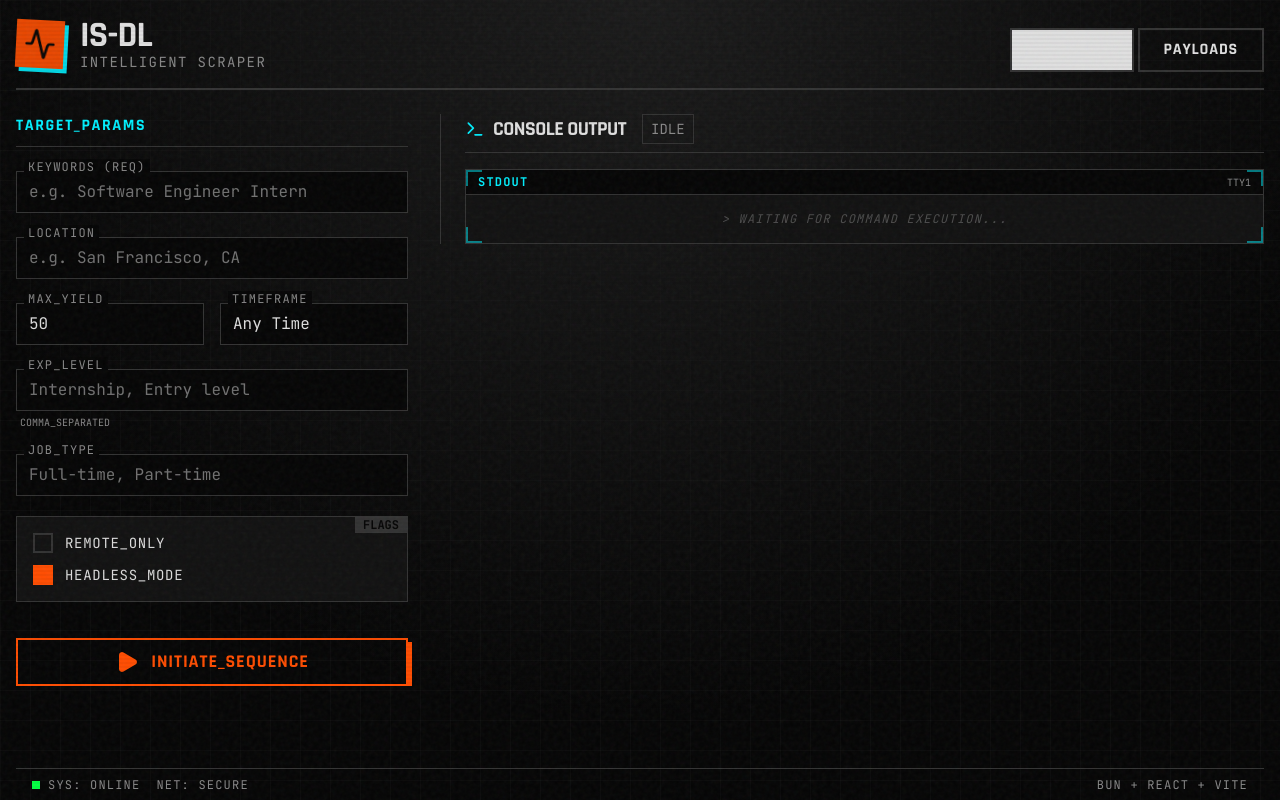
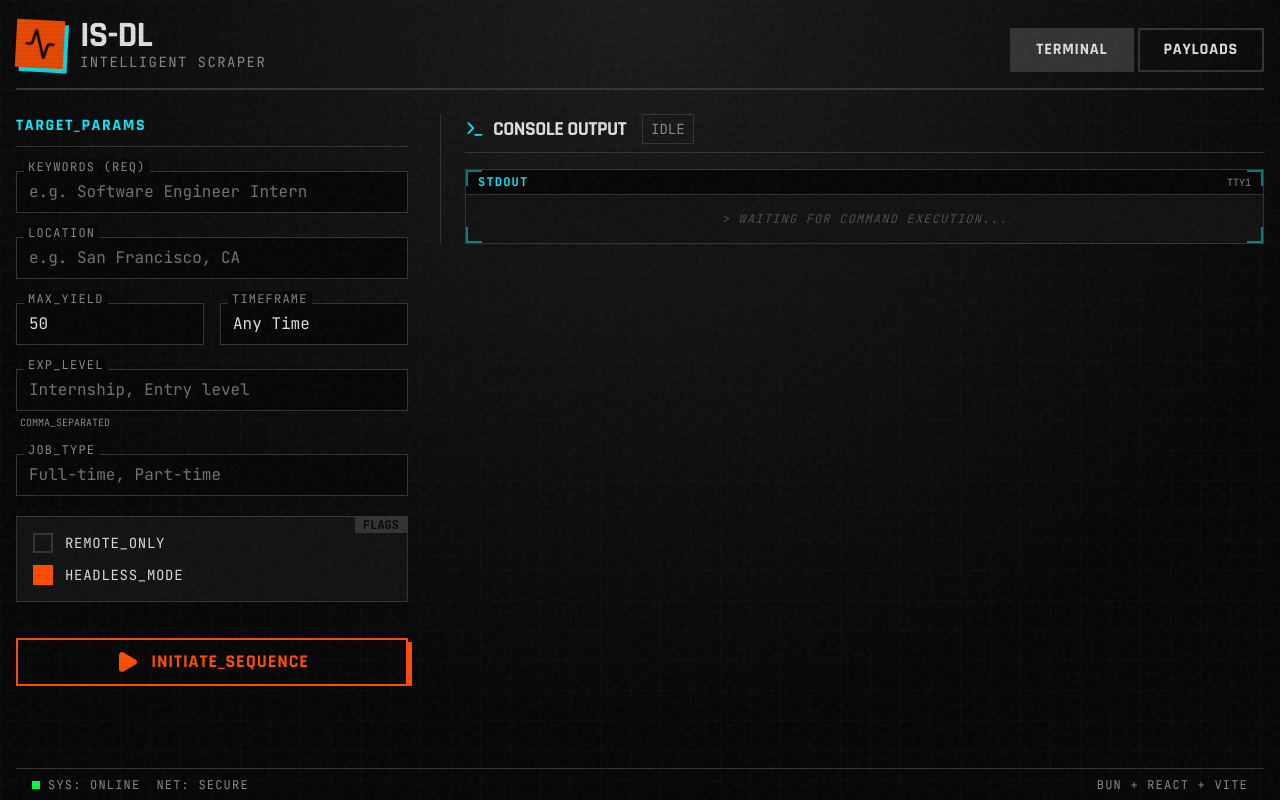
Before and after one commit to zytact/is-dl, a React (Vite) app in the folder apps/web/: page / in a window 1280 px wide. Built offline with nearby package versions, Linux system fonts and the light colour scheme; no server answers; the HTML template or start-up script is replaced by a standard one.

Commit message:
fix visiblity of tabs

```diff
--- a/apps/web/src/App.tsx
+++ b/apps/web/src/App.tsx
@@ -112,14 +112,14 @@ export default function App() {
           <button
             type="button"
             onClick={() => setActiveTab('scraper')}
-            className={`brutal-btn !border-brand-border !text-brand-text hover:!bg-brand-border px-8 ${activeTab === 'scraper' ? '!bg-brand-text !text-brand-dark' : ''}`}
+            className={`brutal-btn !border-brand-border !text-brand-text hover:!bg-brand-border px-8 ${activeTab === 'scraper' ? '!bg-brand-border !text-brand-dark' : ''}`}
           >
             Terminal
           </button>
           <button
             type="button"
             onClick={() => setActiveTab('results')}
-            className={`brutal-btn !border-brand-border !text-brand-text hover:!bg-brand-border px-8 ${activeTab === 'results' ? '!bg-brand-cyan !text-brand-dark !border-brand-cyan' : ''}`}
+            className={`brutal-btn !border-brand-border !text-brand-text hover:!bg-brand-border px-8 ${activeTab === 'results' ? '!bg-brand-border !text-brand-dark' : ''}`}
           >
             Payloads
           </button>
```
